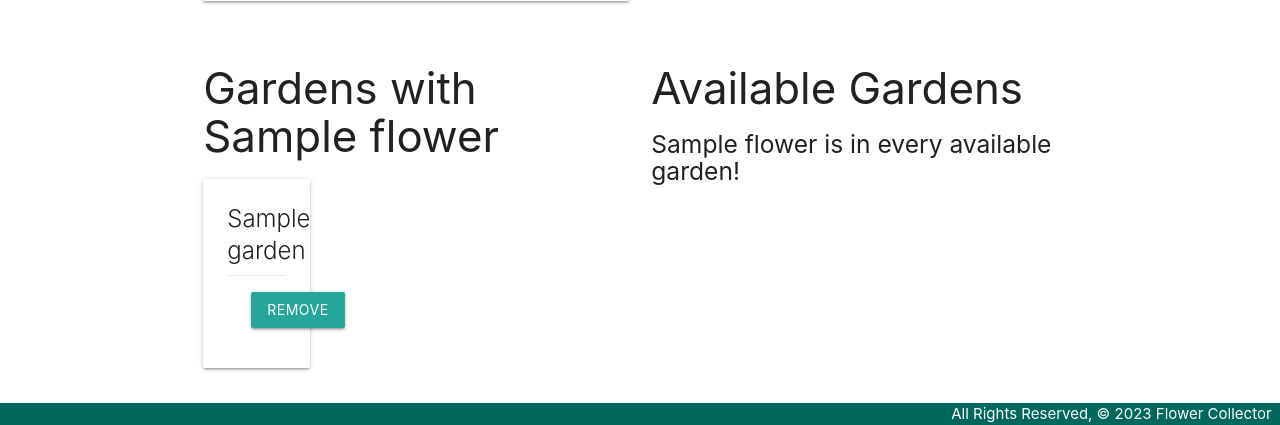
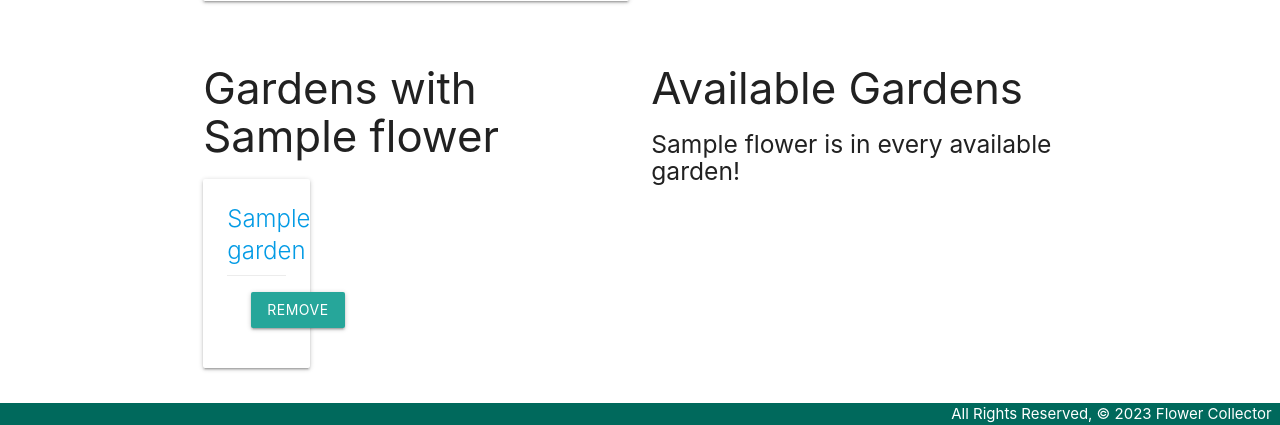
Before and after one commit to SaidNivek/flowercollector, a Django app: page /flowers/1/ in a window 1280 px wide. Shown: the part 1073-1498 px from the top of the page. Run offline with Django 4.2, Linux system fonts and the light colour scheme; a user stored in the database is signed in; tables that the repository leaves empty hold one stand-in row (values such as "Sample post").

Commit message:
Add link to flower_detail.html to connect to the gardens that flower is in

```diff
--- a/main_app/templates/flowers/detail.html
+++ b/main_app/templates/flowers/detail.html
@@ -80,9 +80,11 @@
         {% for garden in flower.gardens.all %}
           <div class="card">
             <div class="card-content">
-              <span class="card-title">
-                {{ garden.name }}
-              </span>
+              <a href="{% url 'gardens_detail' garden.id %}">
+                <span class="card-title">
+                  {{ garden.name }}
+                </span>
+              </a>
               <div class="card-action">
                 <form action="{% url 'unassoc_garden' flower.id garden.id %}" method="POST">
                   {% csrf_token %}
```
